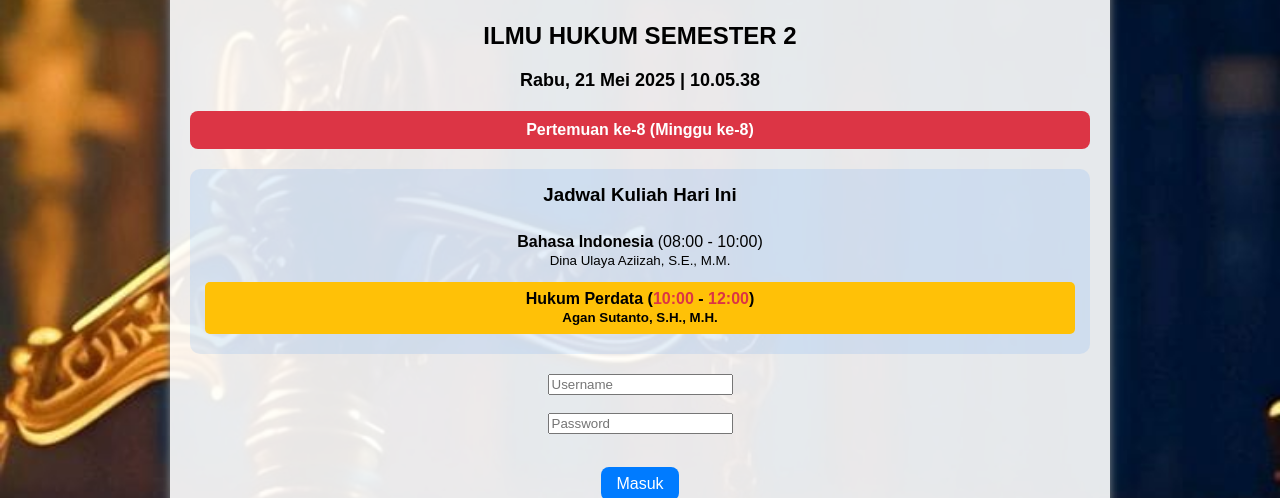
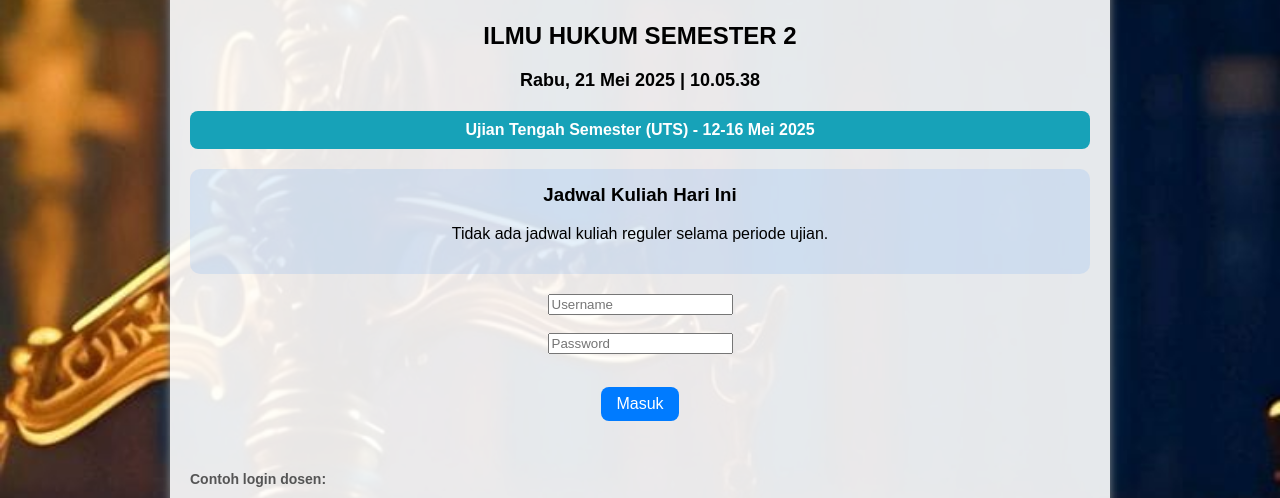
Before and after one commit to sk-68/laporan-kehadiran-ilmu-hukum-semester-2-, a plain HTML site: page index.html in a window 1280 px wide. Shown: the part 232-730 px from the top of the page. Drawn offline with Linux system fonts and the light colour scheme.

Commit message:
Update index.html

```diff
--- a/index.html
+++ b/index.html
@@ -261,16 +261,16 @@
   const kalenderAkademik = {
     startDate: new Date('2025-03-17'), // Minggu pertama 17 Maret 2025
     secondWeek: new Date('2025-04-07'), // Minggu kedua 7 April 2025
-    utsStart: new Date('2025-05-12'),   // UTS mulai 12 Mei 2025
-    utsEnd: new Date('2025-05-16'),     // UTS selesai 16 Mei 2025
-    uasStart: new Date('2025-07-07'),   // UAS mulai 7 Juli 2025
-    uasEnd: new Date('2025-07-11'),     // UAS selesai 11 Juli 2025
-    endDate: new Date('2025-07-21'),    // Minggu ke-16 21 Juli 2025
+    utsStart: new Date('2025-05-19'),   // UTS mulai 19 Mei 2025
+    utsEnd: new Date('2025-05-28'),     // UTS selesai 28 mei 2025
+    uasStart: new Date('2025-07-21'),   // UAS mulai 21 Juli 2025
+    uasEnd: new Date('2025-07-24'),     // UAS selesai 24 Juli 2025
+    endDate: new Date('2025-07-21'),    // Minggu ke-16 28 Juli 2025
     holidays: [
       new Date('2025-04-18'), // Jumat Agung
       new Date('2025-05-01'), // Hari Buruh
       new Date('2025-05-29'), // Kenaikan Isa Almasih
-      new Date('2025-06-07'), // Hari Raya Idul Adha
+      new Date('2025-06-06'), // Hari Raya Idul Adha
     ]
   };
 
```
